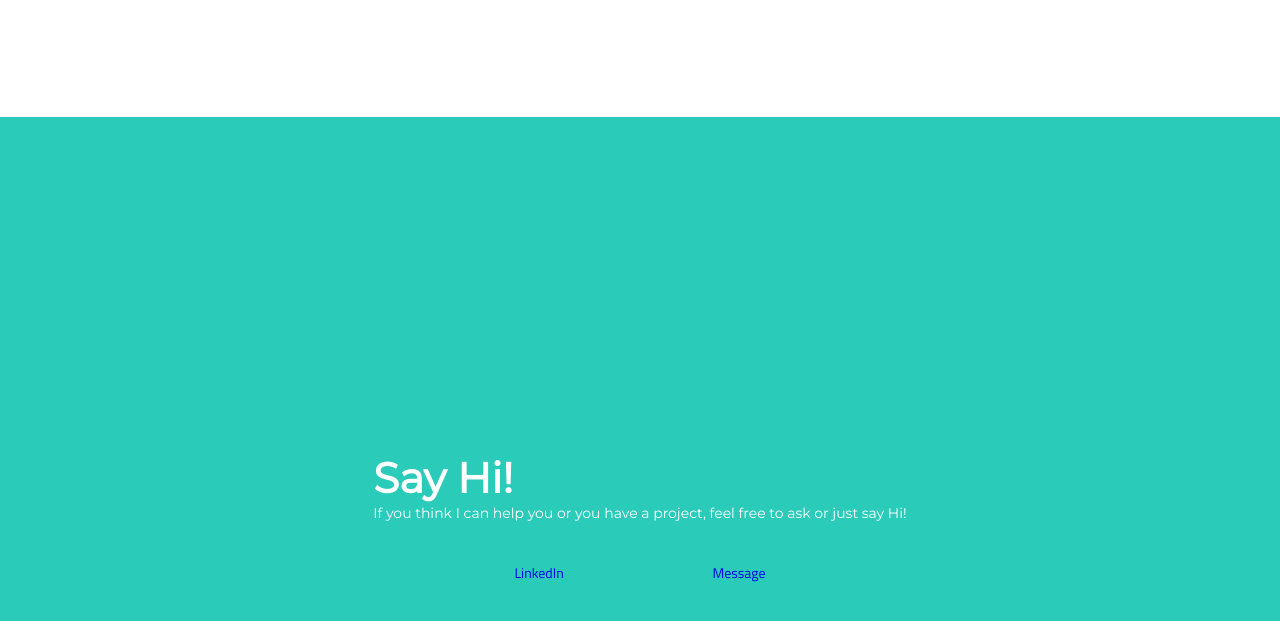
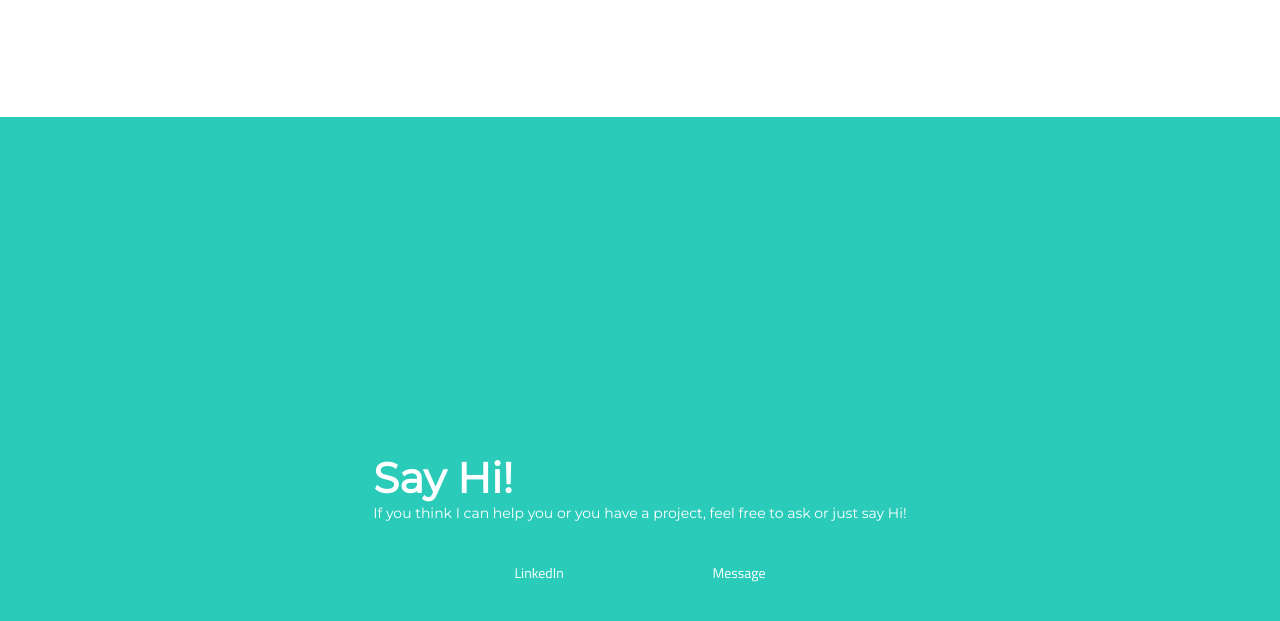
Before and after one commit to gemalaputri/gemalaputri.github.io, a plain HTML site: page index.html in a window 1280 px wide. Shown: the part 3083-3704 px from the top of the page. Drawn offline with nearby package versions, Linux system fonts and the light colour scheme; some packages are replaced by stand-ins of ours; a script that the page names is missing.

Commit message:
fixing color

```diff
--- a/source/scss/style.scss
+++ b/source/scss/style.scss
@@ -309,6 +309,9 @@ figcaption {
   max-width: 400px;
   margin: 40px auto 0;
   font-family: 'Titillium Web', sans-serif;
+  a, a:hover, a:focus {
+    color: #ffffff;
+  }
 }
 
 .homepage-feature {
```
Also changed, not shown: build/css/style.css, 1 other file.
